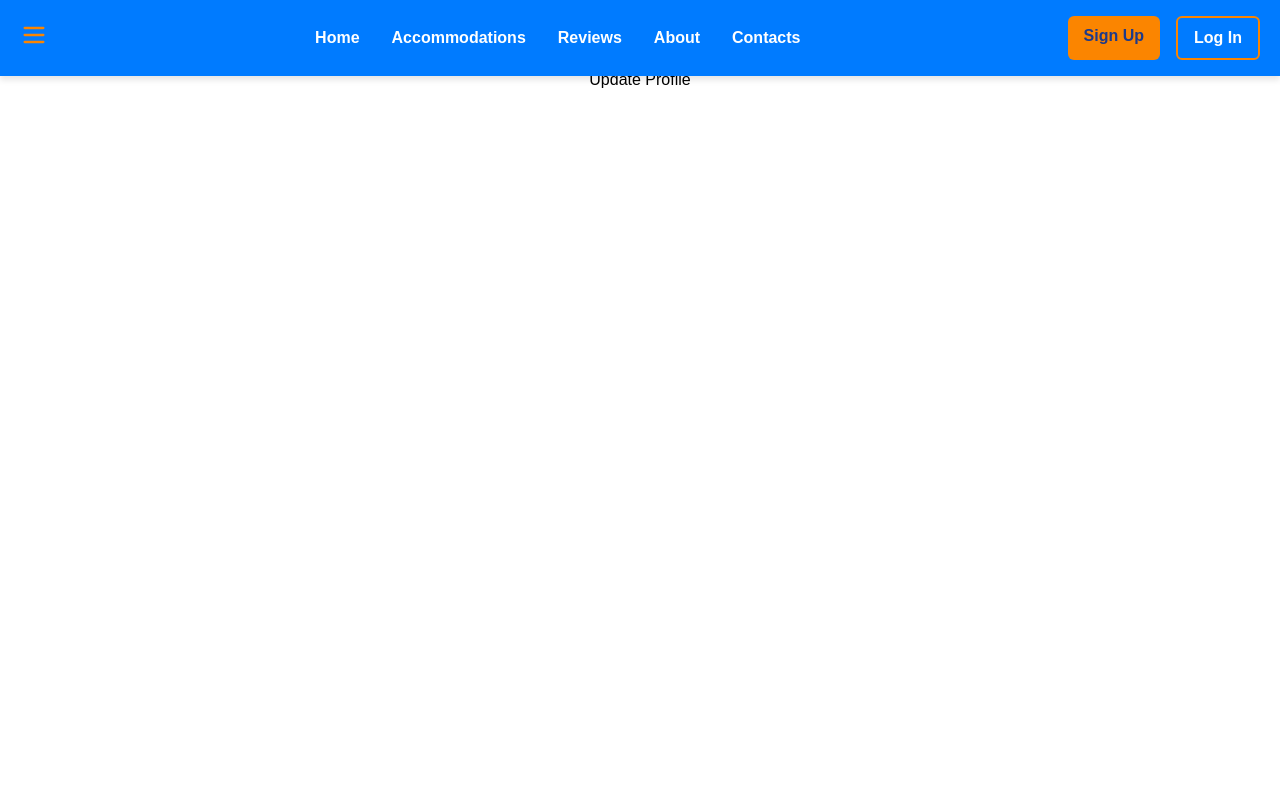
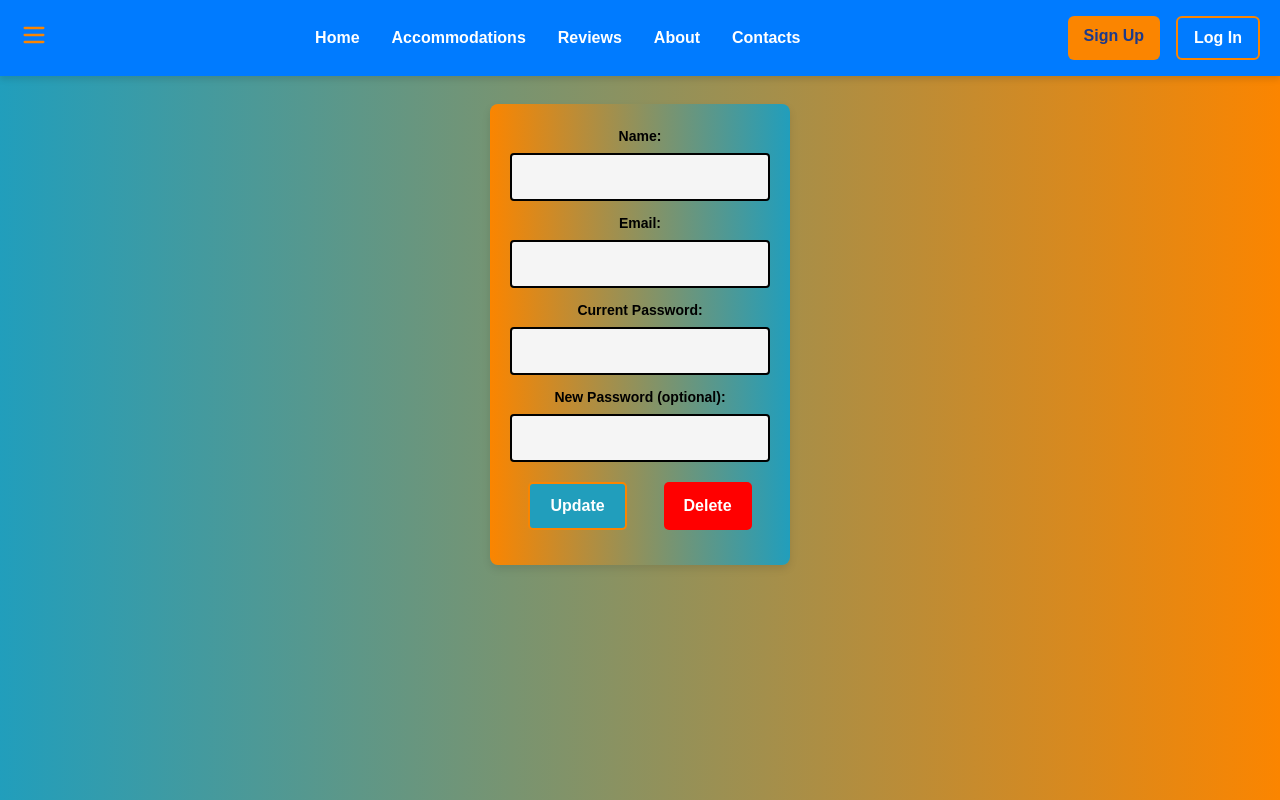
Before and after one commit to bennkiche/moringa-hostels-frontend, a React (Vite) app in the folder Moringa-hostels/: page /profile in a window 1280 px wide. Built offline with nearby package versions, Linux system fonts and the light colour scheme.

Commit message:
profile update

```diff
--- a/Moringa-hostels/src/bookings/bookings.css
+++ b/Moringa-hostels/src/bookings/bookings.css
@@ -1,3 +1,7 @@
+.booking-form-container{
+  background: linear-gradient(to right, #fb8500, #219ebc);
+}
+
 .booking-form-container h2 {
     text-align: center;
     font-family: 'Arial', sans-serif;
@@ -11,7 +15,8 @@
     background-color: white;
     border-radius: 8px;
     box-shadow: 0 4px 8px rgba(0, 0, 0, 0.1);
-    margin-top: 125px;
+    margin-top: 90px;
+    background: linear-gradient(to left, #fb8500, #219ebc);
   }
 
   .booking-form-container div {
@@ -34,6 +39,9 @@
     border-radius: 4px;
     background-color: whitesmoke;
     color: black;
+  }
+  .booking-form-container input:hover {
+    box-shadow: 0 0 10px 2px #fb8500;
   }
 
   .booking-form-container input[type="text"]:read-only {
--- a/Moringa-hostels/src/components/Home.jsx
+++ b/Moringa-hostels/src/components/Home.jsx
@@ -77,11 +77,6 @@ const Home = () => {
           </div>
         </div>
       </div>
-
-      {/* Footer */}
-      <footer className="bg-gray-800 text-white text-center py-4 mt-8">
-        <p>&copy; {new Date().getFullYear()} Moringa Hostel. All Rights Reserved.</p>
-      </footer>
       <Footer />
     </div>
   );
--- a/Moringa-hostels/src/components/Navbar.jsx
+++ b/Moringa-hostels/src/components/Navbar.jsx
@@ -47,7 +47,7 @@ function Navbar() {
             </div>
             {user && (
               <>
-                <Link to="/profile" className="menu-item">Profile</Link>
+                <Link to="/profile" className="menu-item">Update Profile</Link>
                 <Link to="/Userbookings" className="menu-item">My Bookings</Link>
                 <Link to="/my-reviews" className="menu-item">My Reviews</Link>
               </>
--- a/Moringa-hostels/src/components/Profile.jsx
+++ b/Moringa-hostels/src/components/Profile.jsx
@@ -1,5 +1,6 @@
 import { useState, useEffect } from "react";
 import { useNavigate } from "react-router-dom";
+import "./profile.css"
 
 function Profile() {
   const [user, setUser] = useState({ name: "", email: "", id: "" });
@@ -28,11 +29,14 @@ function Profile() {
 
     const token = localStorage.getItem("access_token");
     const requestBody = {
-        name: newName,
-        email: newEmail,
-        current_password: currentPassword,
-        new_password: newPassword || undefined, // Only send if changed
+      name: newName,
+      email: newEmail,
     };
+
+    if (newPassword.trim()) {
+      requestBody.current_password = currentPassword; // Backend requires this when changing password
+      requestBody.new_password = newPassword;
+    }
 
     console.log("Sending PATCH request with:", requestBody);  // Debugging
 
@@ -46,13 +50,13 @@ function Profile() {
     })
     .then(response => response.json())
     .then(data => {
-        console.log("Server response:", data); // Debugging
+        console.log("Server response:", data)
         if (data.error) {
           throw new Error(data.error);
         }
         alert("Profile updated successfully!");
         localStorage.setItem("user", JSON.stringify({ name: newName, email: newEmail, id: user.id }));
-        navigate("/homeAuth");
+        navigate("/home");
     })
     .catch(error => {
         console.error("Update error:", error.message);
@@ -60,25 +64,54 @@ function Profile() {
     });
 };
 
+const handleDelete = () => {
+  if (!window.confirm("Are you sure you want to delete your account? This action cannot be undone!")) {
+    return;
+  }
+
+  const token = localStorage.getItem("access_token");
+
+  fetch(`http://127.0.0.1:5000/users/${user.id}`, {
+    method: "DELETE",
+    headers: {
+      Authorization: `Bearer ${token}`,
+    },
+  })
+  .then(response => response.json())
+  .then(data => {
+    if (data.error) {
+      throw new Error(data.error);
+    }
+    alert("Account deleted successfully!")
+    localStorage.removeItem("user")
+    localStorage.removeItem("access_token");
+    navigate("/home")
+  })
+  .catch(error => {
+    console.error("Delete error:", error.message);
+    alert(error.message || "Something went wrong. Please try again.");
+  });
+};
+
   return (
     <div className="profile-container">
       <h2>My Profile</h2>
       <form onSubmit={handleUpdate}>
-        <label>Name: </label>
+        <label className="profileLabel">Name: </label><br />
         <input
           type="text"
           value={newName}
           onChange={(e) => setNewName(e.target.value)}
         />
 
-        <label>Email: </label>
+        <label className="profileLabel">Email: </label><br />
         <input
           type="email"
           value={newEmail}
           onChange={(e) => setNewEmail(e.target.value)}
         />
 
-        <label>Current Password: </label>
+        <label className="profileLabel">Current Password: </label><br />
         <input
           type="password"
           required
@@ -86,14 +119,22 @@ function Profile() {
           onChange={(e) => setCurrentPassword(e.target.value)}
         />
 
-        <label>New Password (optional): </label>
+        <label className="profileLabel">New Password (optional): </label><br />
         <input
           type="password"
           value={newPassword}
           onChange={(e) => setNewPassword(e.target.value)}
         />
+       <div className="profileButtons">
+        <button className="updateProfileBtn" type="submit">Update</button>
 
-        <button type="submit">Update Profile</button>
+        <button
+          onClick={handleDelete}
+          className="deleteProfileBtn"
+        >
+          Delete
+        </button>
+       </div>
       </form>
     </div>
   );
--- /dev/null
+++ b/Moringa-hostels/src/components/profile.css
@@ -0,0 +1,73 @@
+.profile-container{
+    background: linear-gradient(to left, #fb8500, #219ebc);
+    height: 100vh;
+}
+
+.profile-container form{
+    max-width: 300px;
+    margin: 0 auto;
+    padding: 20px;
+    background-color: white;
+    border-radius: 8px;
+    box-shadow: 0 4px 8px rgba(0, 0, 0, 0.1);
+    margin-top: 80px;
+    background: linear-gradient(to right, #fb8500, #219ebc);
+}
+
+.profile-container div{
+    margin-bottom: 15px;
+}
+
+.profile-container .profileLabel{
+    font-weight: bold;
+    font-size: 14px;
+    color: black;
+}
+
+.profile-container input {
+    width: 100%;
+    padding: 10px;
+    margin-top: 5px;
+    margin-bottom: 10px;
+    font-size: 16px;
+    border: 1px solid black;
+    border-radius: 4px;
+    background-color: whitesmoke;
+    color: black;
+    border: 2.5px solid black;
+    transition: box-shadow 0.3s ease;
+}
+
+.profile-container input:hover {
+    box-shadow: 0 0 10px 2px #fb8500;
+}
+
+
+.updateProfileBtn {
+    padding: 10px 20px;
+    font-size: 16px;
+    cursor: pointer;
+    border: none;
+    border-radius: 5px;
+    margin-top: 10px;
+    font-weight: bold;
+    color: white;
+    border: 2px solid #fb8500;
+    background-color: #219ebc;
+}
+
+.deleteProfileBtn {
+    padding: 10px 20px;
+    font-size: 16px;
+    cursor: pointer;
+    border: none;
+    border-radius: 5px;
+    margin-top: 10px;
+    font-weight: bold;
+    color: white;
+    background-color: red;
+}
+.profileButtons{
+    display: flex;
+    justify-content: space-around;
+}
--- a/Moringa-hostels/src/mpesa/mpesa.css
+++ b/Moringa-hostels/src/mpesa/mpesa.css
@@ -1,7 +1,8 @@
 /* Container styling */
 .container {
     width: 400px;
-    margin: 50px auto;
+    margin: 0 auto;
+    margin-top: 80px;
     text-align: center;
     font-family: Arial, sans-serif;
   }
```
Also changed, not shown: Moringa-hostels/src/bookings/BookingForm.jsx (line endings or trailing spaces), Moringa-hostels/src/mpesa/Mpesa.jsx (line endings or trailing spaces).
